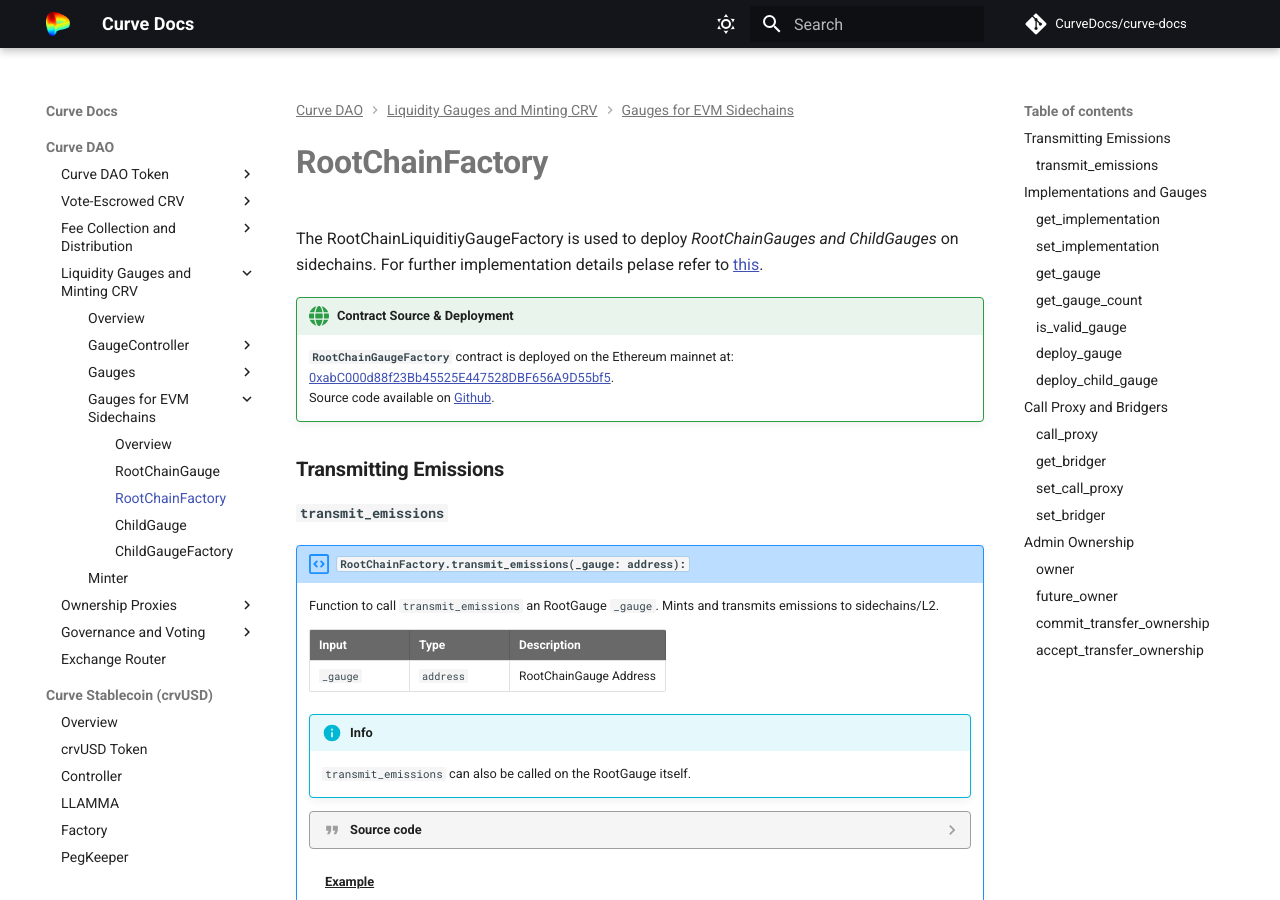
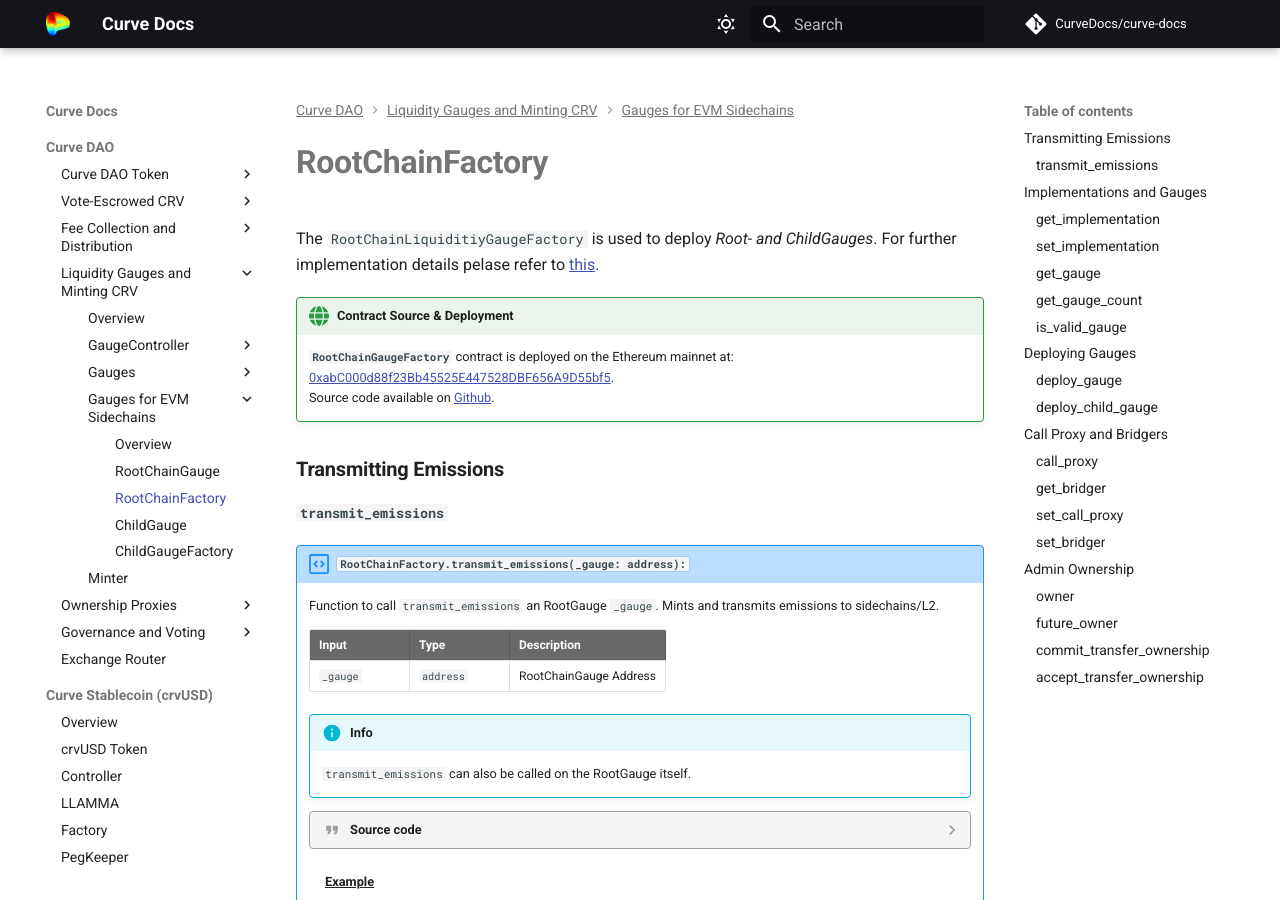
Before and after one commit to CurveDocs/curve-docs, an MkDocs documentation site: the page built from docs/curve_dao/liquidity-gauge-and-minting-crv/evm-sidechains/RootChainGaugeFactory.md, in a window 1280 px wide and 900 px high. Built offline with MkDocs 1.6.1 and Material for MkDocs 9.7.7, drawn with Linux system fonts in a browser that asks for light colours; comment, search, counter and statistics services are not loaded; some of the changed text lies outside the part shown.

Commit message:
cosmetics

````diff
--- a/docs/curve_dao/liquidity-gauge-and-minting-crv/evm-sidechains/RootChainGaugeFactory.md
+++ b/docs/curve_dao/liquidity-gauge-and-minting-crv/evm-sidechains/RootChainGaugeFactory.md
@@ -1,10 +1,8 @@
-The RootChainLiquiditiyGaugeFactory is used to deploy *RootChainGauges and ChildGauges* on sidechains.
-For further implementation details pelase refer to [this](../evm-sidechains/overview.md#implementation-details).
+The `RootChainLiquiditiyGaugeFactory` is used to deploy *Root- and ChildGauges*. For further implementation details pelase refer to [this](../evm-sidechains/overview.md#implementation-details).
 
 !!!deploy "Contract Source & Deployment"
     **`RootChainGaugeFactory`** contract is deployed on the Ethereum mainnet at: [0xabC000d88f23Bb45525E447528DBF656A9D55bf5](https://etherscan.io/address/0xabC000d88f23Bb45525E447528DBF656A9D55bf5#code).
     Source code available on [Github](https://github.com/curvefi/curve-dao-contracts/tree/master/contracts/gauges/sidechain).
-
 
 
 ## **Transmitting Emissions**
@@ -46,7 +44,7 @@
         ```
 
 
-## Implementations and Gauges
+## **Implementations and Gauges**
 
 The RootChainGaugeFactory uses implementations to create ChildGauges through this implementation.
 
@@ -259,10 +257,12 @@
         ```
 
 
+## **Deploying Gauges**
+
 ### `deploy_gauge`
 !!! description "`RootChainFactory.deploy_gauge(_chain_id: uint256, _salt: bytes32) -> address:`"
 
-    Function to deploy a RootLiquidityGauge.
+    Function to deploy a RootGauge.
 
     Returns: gauge (`address`).
 
@@ -359,8 +359,7 @@
 
 
 
-
-## Call Proxy and Bridgers
+## **Call Proxy and Bridgers**
 
 Different `bridgers` for different chains!
 
````
Also changed, not shown: docs/curve_dao/liquidity-gauge-and-minting-crv/evm-sidechains/RootChainGauge.md (+1 -3 lines).
